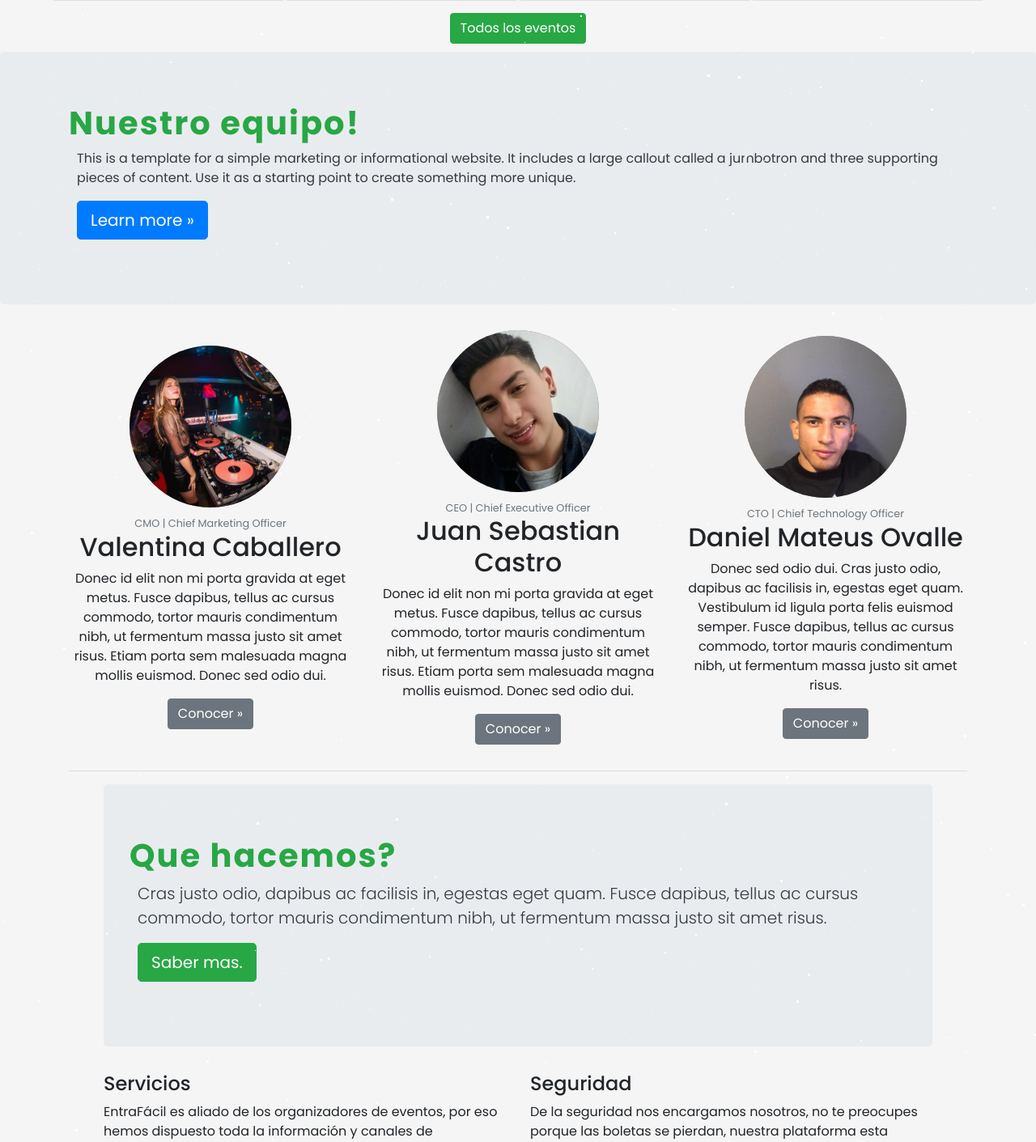
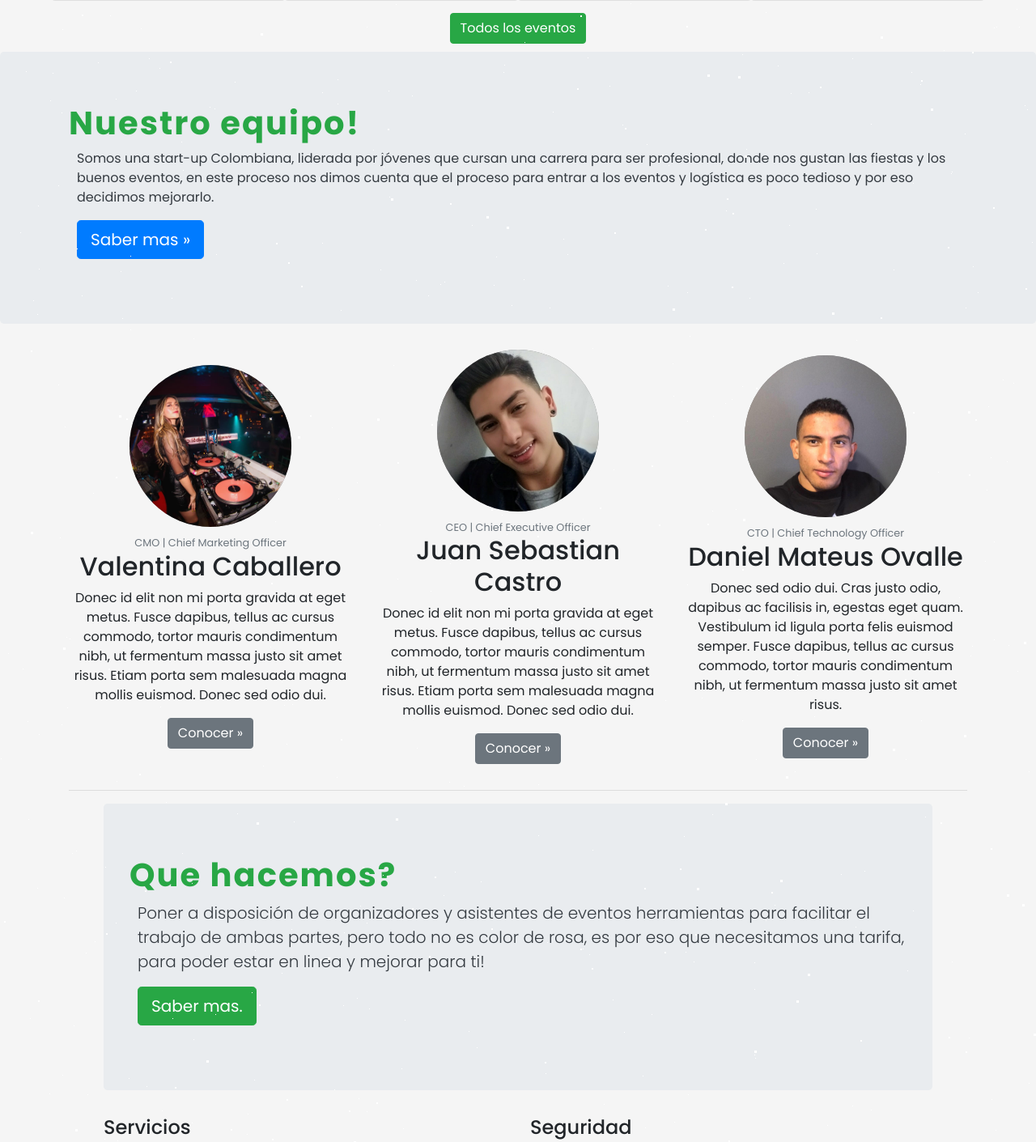
Before and after one commit to porrocas/entrafacil, a PHP site: page / in a window 1280 px wide. Shown: the part 2660-4071 px from the top of the page at 81% size. Run offline with PHP 8.4, Linux system fonts and the light colour scheme.

```diff
--- a/views/pre-tarifas.php
+++ b/views/pre-tarifas.php
@@ -1,8 +1,7 @@
 <div class="cont-tarifas">
 <div class="jumbotron">
     <h1>Que hacemos?</h1>
-    <p class="lead text-dark">Cras justo odio, dapibus ac facilisis in, egestas eget quam. Fusce dapibus, tellus ac cursus
-        commodo, tortor mauris condimentum nibh, ut fermentum massa justo sit amet risus.</p>
+    <p class="lead text-dark">Poner a disposición de organizadores y asistentes de eventos herramientas para facilitar el trabajo de ambas partes, pero todo no es color de rosa, es por eso que necesitamos una tarifa, para poder estar en linea y mejorar para ti!</p>
     <p><a class="btn btn-lg btn-success" href="#" role="button">Saber mas.</a></p>
 </div>
 
--- a/views/team.php
+++ b/views/team.php
@@ -2,10 +2,8 @@
   <div class="jumbotron">
       <div class="container">
           <h1 class="display-3">Nuestro equipo!</h1>
-          <p class="text-dark">This is a template for a simple marketing or informational website. It includes a large callout called a
-              jumbotron and three supporting pieces of content. Use it as a starting point to create something more
-              unique.</p>
-          <p><a class="btn btn-primary btn-lg" href="#" role="button">Learn more &raquo;</a></p>
+          <p class="text-dark">Somos una start-up Colombiana, liderada por jóvenes que cursan una carrera para ser profesional, donde nos gustan las fiestas y los buenos eventos, en este proceso nos dimos cuenta que el proceso para entrar a los eventos y logística es poco tedioso y por eso decidimos mejorarlo.</p>
+          <p><a class="btn btn-primary btn-lg" href="#" role="button">Saber mas &raquo;</a></p>
       </div>
   </div>
 
```
